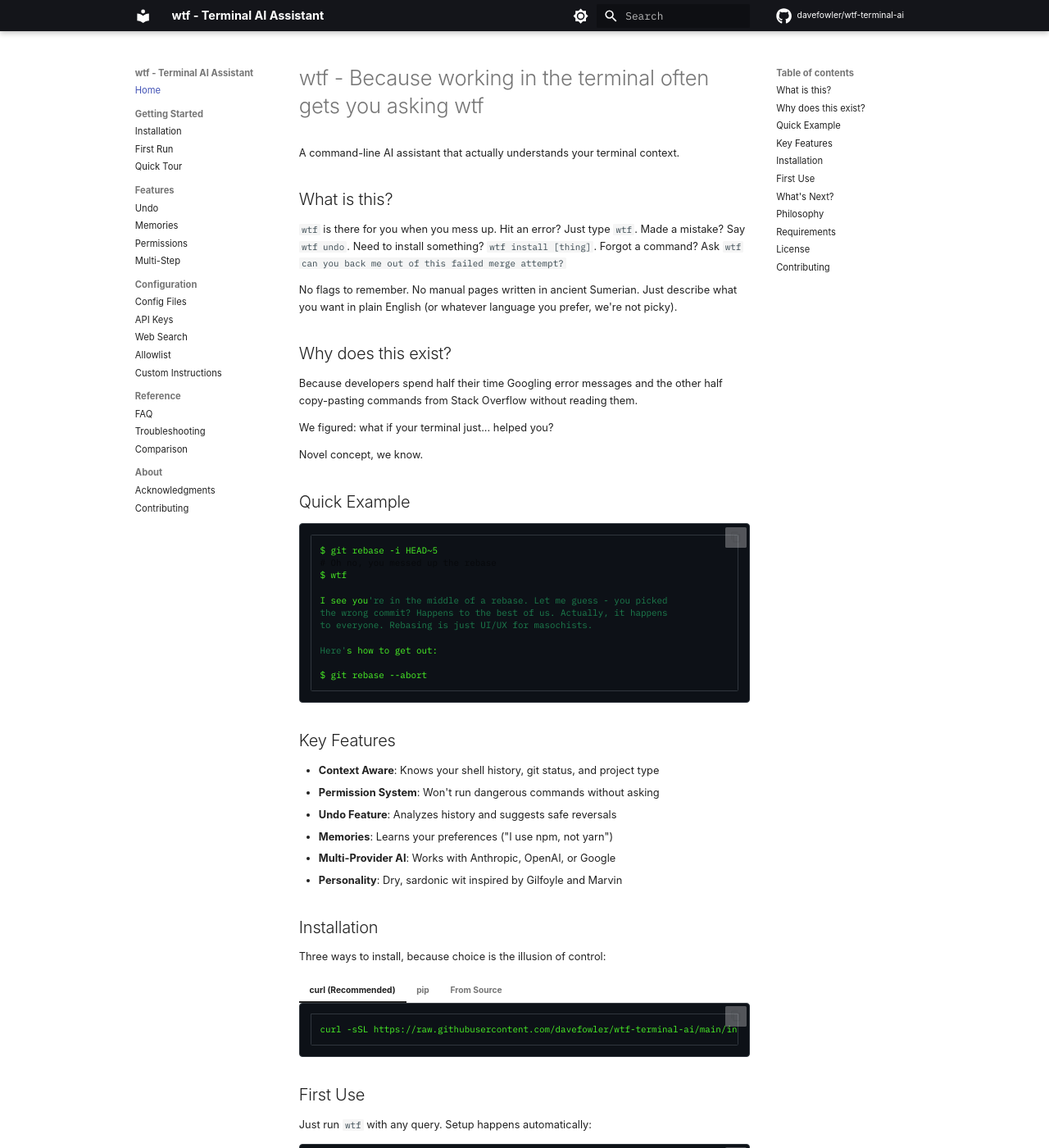
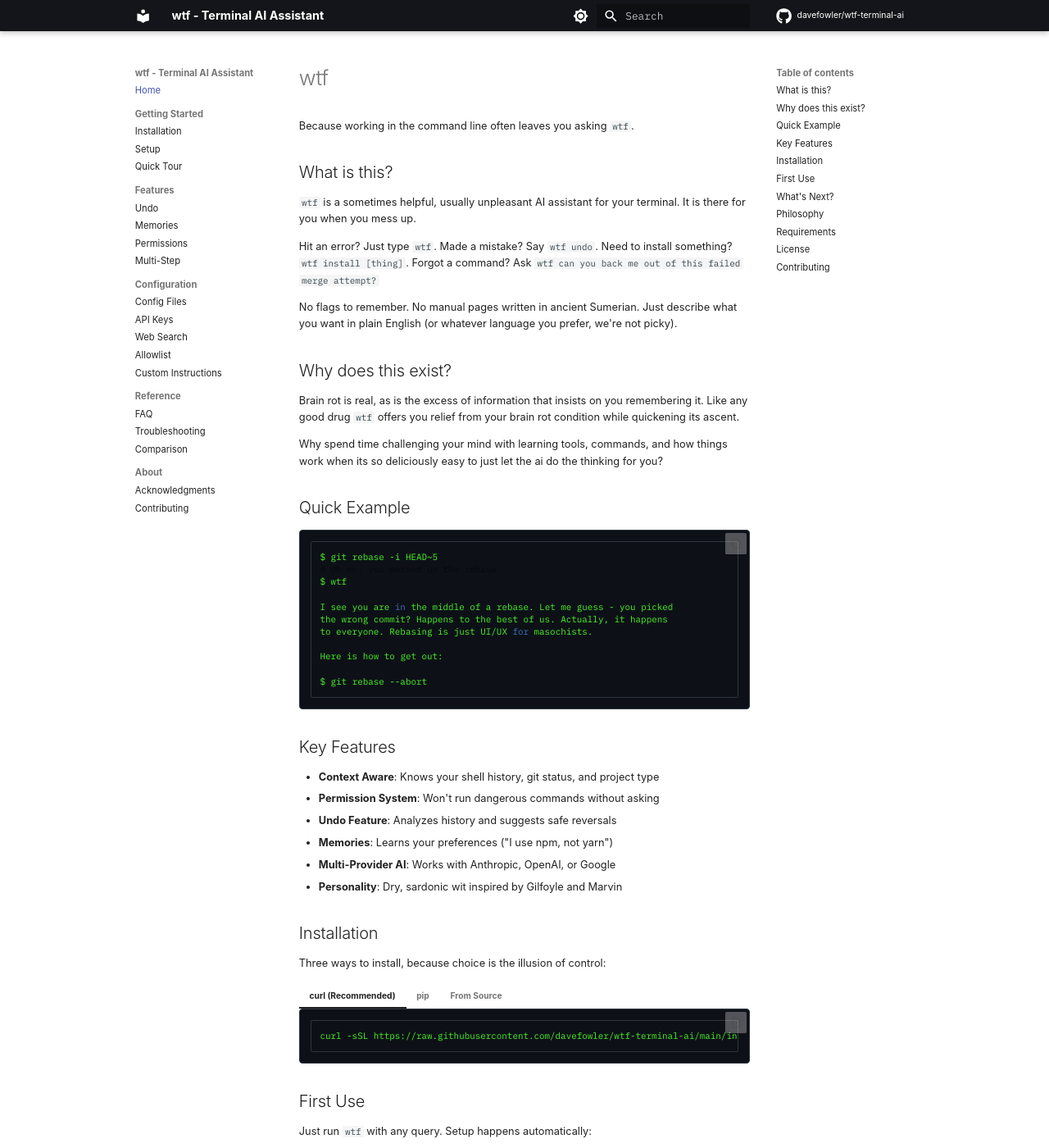
Before and after one commit to davefowler/wtf-terminal-ai, an MkDocs documentation site: the page built from docs/index.md, in a window 1280 px wide and 1400 px high. Shown: the whole window at 82% size. Built offline with MkDocs 1.6.1 and Material for MkDocs 9.7.7, drawn with Linux system fonts in a browser that asks for light colours; comment, search, counter and statistics services are not loaded; some of the changed text lies outside the part shown.

Commit message:
Add Setup page and fix broken 'First Run' link
- Create comprehensive setup.md with setup wizard instructions
- Rename 'First Run' to 'Setup' in navigation (clearer naming)
- Add troubleshooting section for common setup issues
- Include configuration file structure explanation
- Add reconfiguration instructions
- Update home page to reference new Setup page

Fixes 404 error on the First Run page that didn't exist.

````diff
--- a/docs/index.md
+++ b/docs/index.md
@@ -1,20 +1,20 @@
-# wtf - Because working in the terminal often gets you asking wtf
+# wtf
 
-A command-line AI assistant that actually understands your terminal context.
+Because working in the command line often leaves you asking `wtf`.
 
 ## What is this?
 
-`wtf` is there for you when you mess up. Hit an error? Just type `wtf`. Made a mistake? Say `wtf undo`. Need to install something? `wtf install [thing]`. Forgot a command? Ask `wtf can you back me out of this failed merge attempt?`
+`wtf` is a sometimes helpful, usually unpleasant AI assistant for your terminal. It is there for you when you mess up.
+
+Hit an error? Just type `wtf`. Made a mistake? Say `wtf undo`. Need to install something? `wtf install [thing]`. Forgot a command? Ask `wtf can you back me out of this failed merge attempt?`
 
 No flags to remember. No manual pages written in ancient Sumerian. Just describe what you want in plain English (or whatever language you prefer, we're not picky).
 
 ## Why does this exist?
 
-Because developers spend half their time Googling error messages and the other half copy-pasting commands from Stack Overflow without reading them.
+Brain rot is real, as is the excess of information that insists on you remembering it.  Like any good drug `wtf` offers you relief from your brain rot condition while quickening its ascent.
 
-We figured: what if your terminal just... helped you?
-
-Novel concept, we know.
+Why spend time challenging your mind with learning tools, commands, and how things work when its so deliciously easy to just let the ai do the thinking for you?
 
 ## Quick Example
 
@@ -23,11 +23,11 @@ $ git rebase -i HEAD~5
 # Oh no, you messed up the rebase
 $ wtf
 
-I see you're in the middle of a rebase. Let me guess - you picked
+I see you are in the middle of a rebase. Let me guess - you picked
 the wrong commit? Happens to the best of us. Actually, it happens
 to everyone. Rebasing is just UI/UX for masochists.
 
-Here's how to get out:
+Here is how to get out:
 
 $ git rebase --abort
 ```
@@ -70,7 +70,7 @@ Three ways to install, because choice is the illusion of control:
 Just run `wtf` with any query. Setup happens automatically:
 
 ```bash
-wtf "what's in my git status?"
+wtf what is the answer to life the universe and everything?
 ```
 
 The setup wizard will ask you to:
@@ -83,17 +83,16 @@ That's it. You're ready to make mistakes and let AI fix them.
 
 ## What's Next?
 
-- [Getting Started](getting-started.md) - Detailed installation and setup
+- [Getting Started](getting-started.md) - Detailed installation guide
+- [Setup](setup.md) - Configure wtf for first use
 - [Quick Tour](quick-tour.md) - See what wtf can do
 - [FAQ](faq.md) - Questions we've asked ourselves
 
 ## Philosophy
 
-CLI tools have 47 flags and you need to consult the manual every time. And then the manual is written like a legal document from 1987.
+CLI tools have 47 flags and you need to consult the manual every time. And then the manual is written like a legal document from 1987.  This can really harsh your vibe coding.
 
-We hate that too.
-
-`wtf` has a different philosophy: you shouldn't need to remember anything. Just describe what you want. The AI figures out the rest.
+`wtf` has a different philosophy: you shouldn't need to (read: can't) remember anything. Instead, just describe what you want. The AI figures out the rest.
 
 It's not complicated. Which is the point.
 
--- a/mkdocs.yml
+++ b/mkdocs.yml
@@ -59,7 +59,7 @@ nav:
   - Home: index.md
   - Getting Started:
       - Installation: getting-started.md
-      - First Run: first-run.md
+      - Setup: setup.md
       - Quick Tour: quick-tour.md
   - Features:
       - Undo: features/undo.md
````
Also changed, not shown: docs/setup.md (added, +92 -0 lines).
